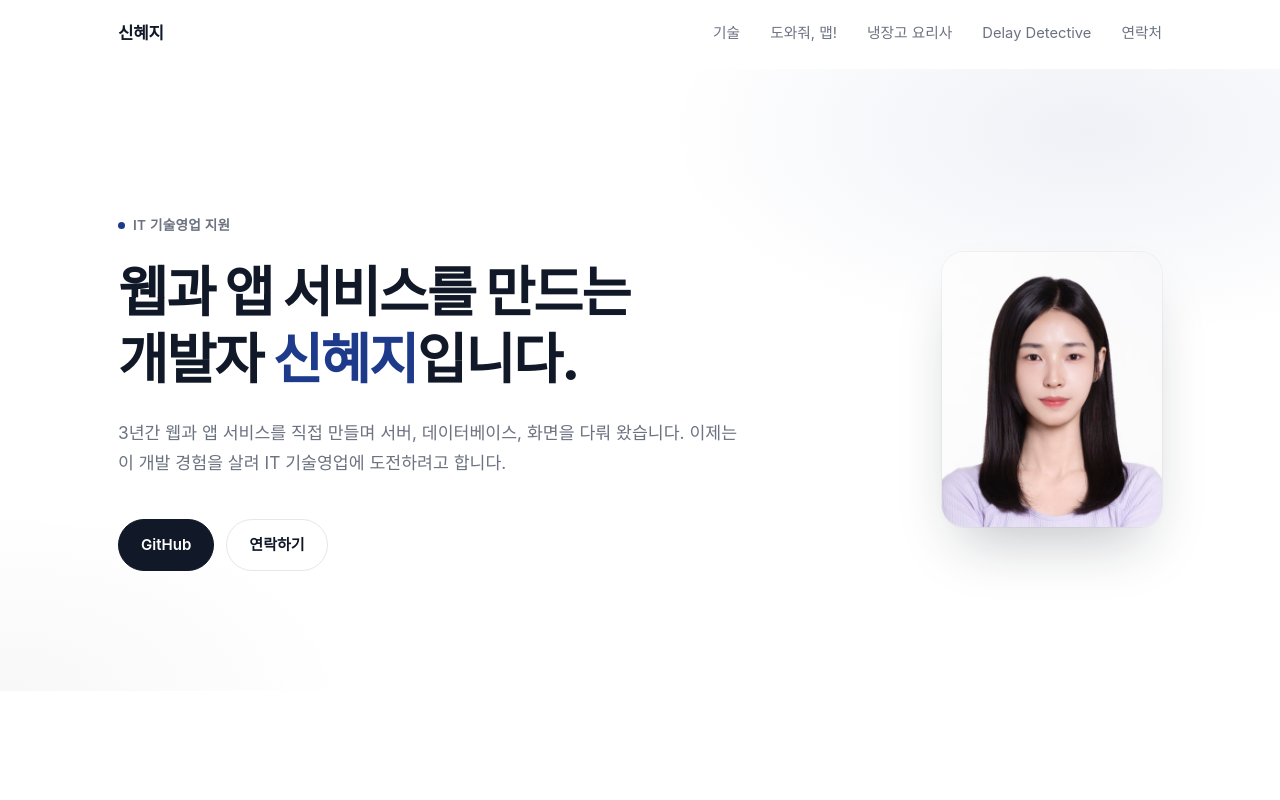
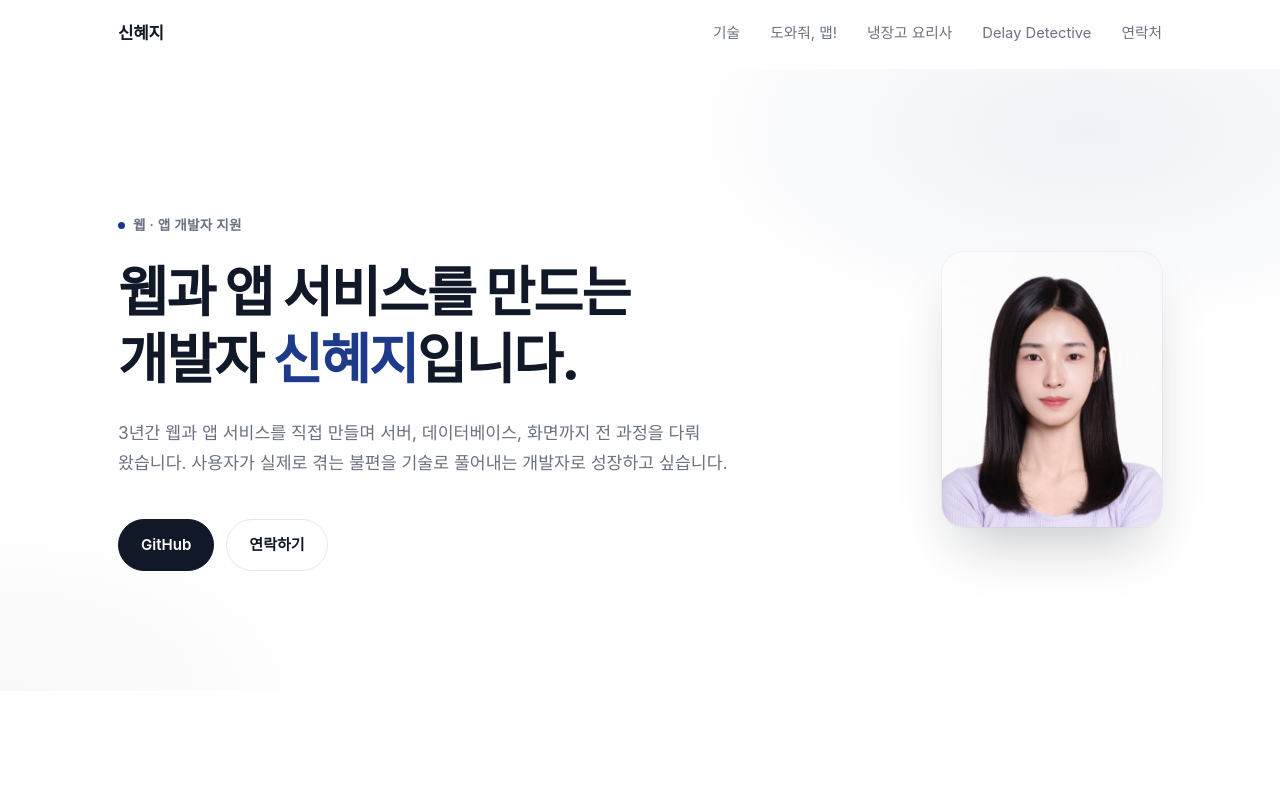
Before and after one commit to hyeji203/hyeji203.github.io, a plain HTML site: page index.html in a window 1280 px wide. Shown: the top 800 px of the page. Drawn offline with Linux system fonts and the light colour scheme; a web font is replaced by a local one.

Commit message:
docs: 소개 문구를 기술영업 지원에서 웹·앱 개발자 지원으로 변경

```diff
--- a/index.html
+++ b/index.html
@@ -4,7 +4,7 @@
   <meta charset="UTF-8">
   <meta name="viewport" content="width=device-width, initial-scale=1.0">
   <title>신혜지 | 포트폴리오</title>
-  <meta name="description" content="IT 기술영업을 준비하는 신혜지의 포트폴리오">
+  <meta name="description" content="웹·앱 개발자 신혜지의 포트폴리오">
   <link rel="stylesheet" href="https://cdn.jsdelivr.net/gh/orioncactus/pretendard@v1.3.9/dist/web/static/pretendard.min.css">
   <link rel="stylesheet" href="css/style.css">
 </head>
@@ -32,11 +32,11 @@
     <!-- 사진: ?photo=off 면 숨김. 인쇄(PDF)에서는 기본으로 숨기고 ?photo=on 일 때만 표시 (블라인드 채용 대비) -->
     <img class="profile-photo" src="assets/profile/profile.jpg" alt="신혜지 프로필 사진" width="192" height="240">
     <div class="hero-text">
-    <p class="eyebrow">IT 기술영업 지원</p>
+    <p class="eyebrow">웹 · 앱 개발자 지원</p>
     <h1>웹과 앱 서비스를 만드는<br>개발자 <span class="accent">신혜지</span>입니다.</h1>
     <p class="hero-sub">
-      3년간 웹과 앱 서비스를 직접 만들며 서버, 데이터베이스, 화면을 다뤄 왔습니다.
-      이제는 이 개발 경험을 살려 IT 기술영업에 도전하려고 합니다.
+      3년간 웹과 앱 서비스를 직접 만들며 서버, 데이터베이스, 화면까지 전 과정을 다뤄 왔습니다.
+      사용자가 실제로 겪는 불편을 기술로 풀어내는 개발자로 성장하고 싶습니다.
     </p>
     <div class="hero-links">
       <a class="btn primary" href="https://github.com/hyeji203" target="_blank" rel="noopener">GitHub</a>
```
